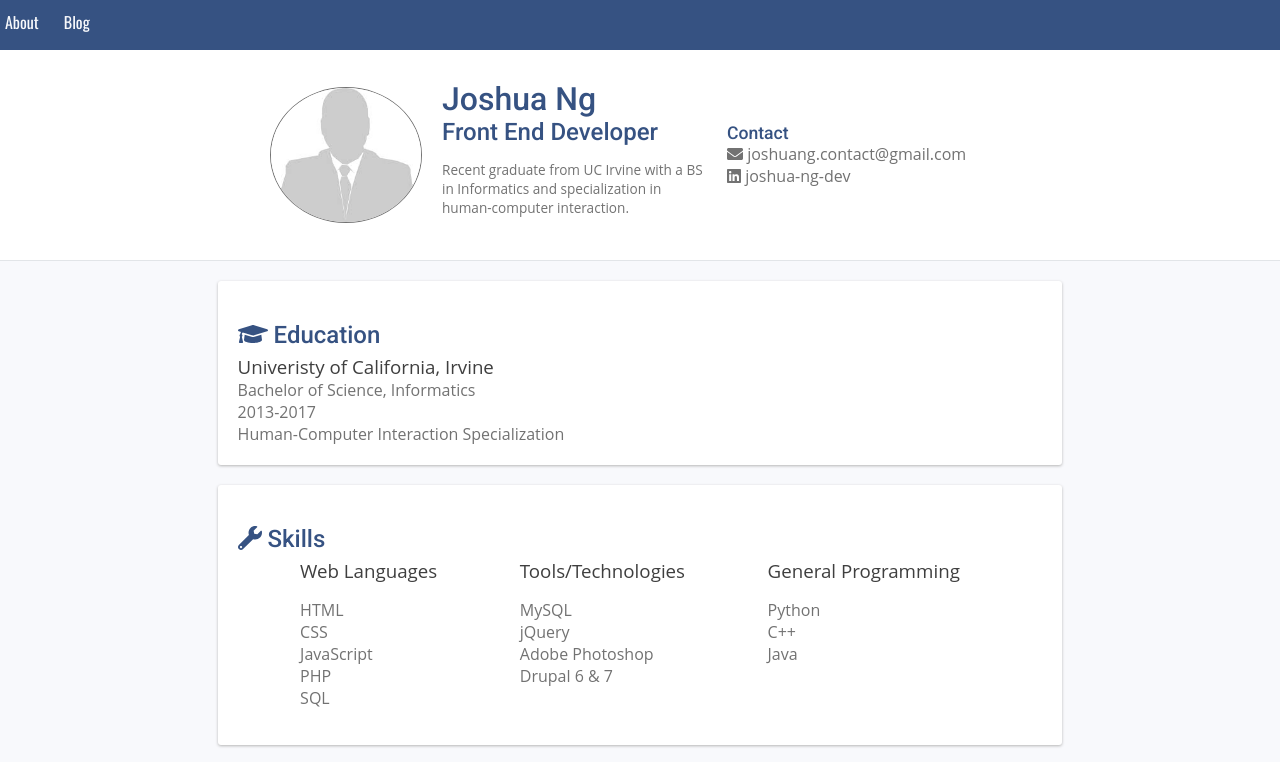
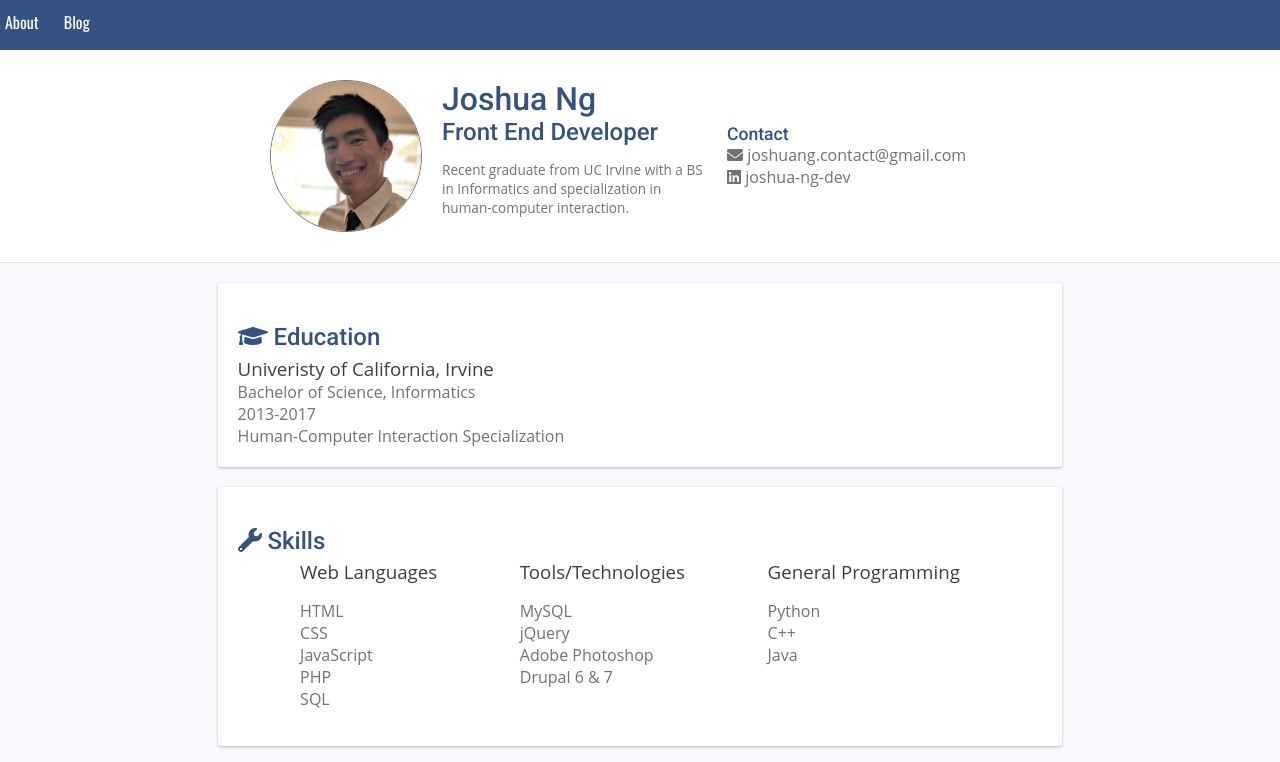
Before and after one commit to jcng/JCNG.github.io, a plain HTML site: page index.html in a window 1280 px wide. Shown: the top 762 px of the page. Drawn offline with nearby package versions, Linux system fonts and the light colour scheme.

Commit message:
Adding headshot

```diff
--- a/index.html
+++ b/index.html
@@ -45,7 +45,7 @@
             <div id="headerWrapper">
                 <div class="headerContent">
                     <div class="flexImage">
-                        <img id="profilePicture" src="./images/profile-placeholder.jpg" alt="Joshua Ng Picture"/>
+                        <img id="profilePicture" src="./images/2018headshot-resize.jpg" alt="Joshua Ng Picture"/>
                     </div>
                     <div id="headerDetails">
                         <h1>Joshua Ng</h1>
```
Also changed, not shown: images/2018headshot-resize.jpg (added), images/2018headshot.jpg (added).
